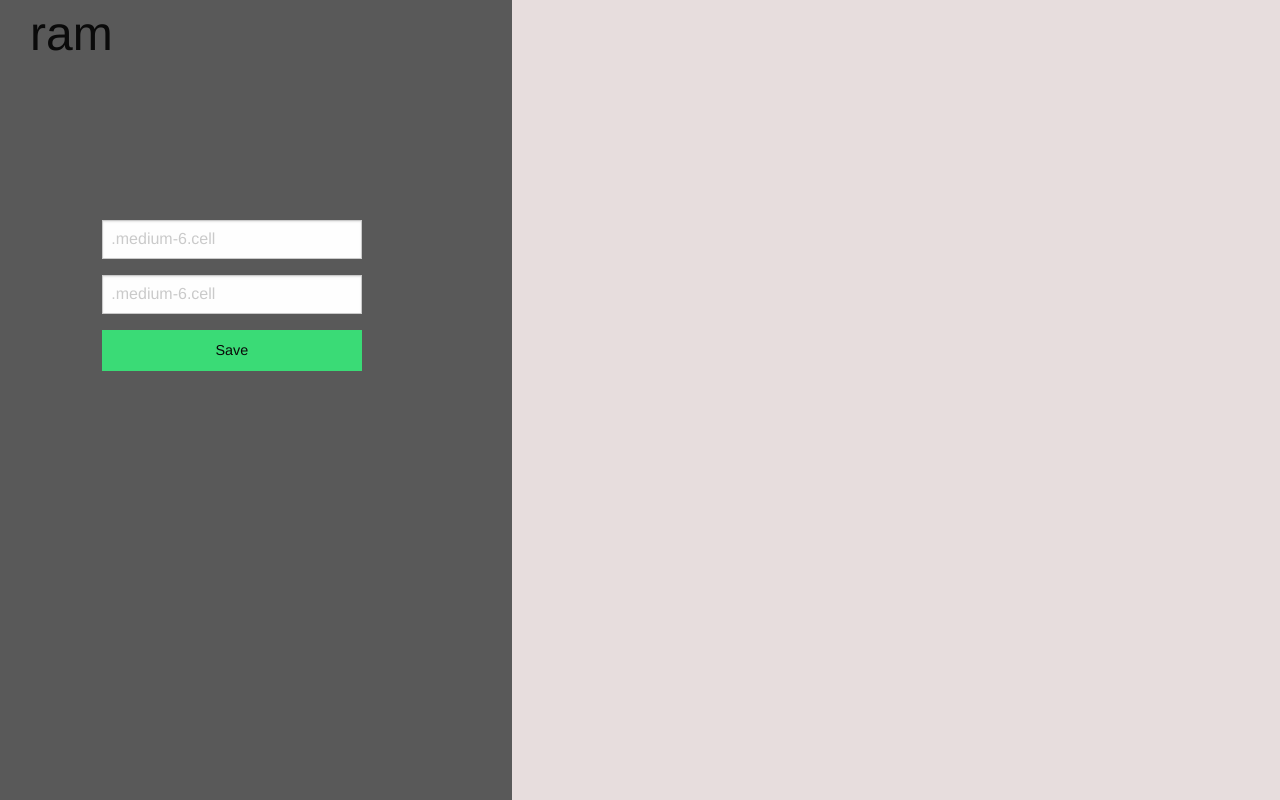
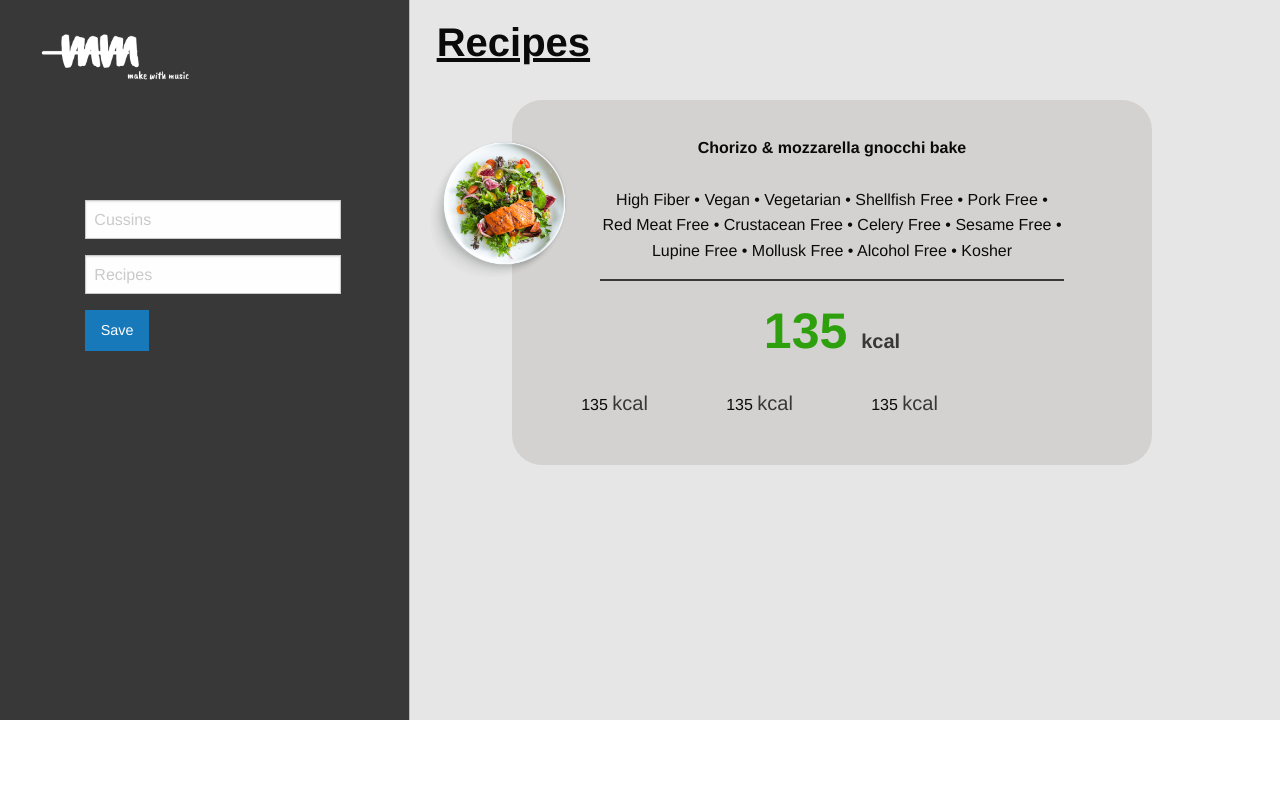
Before and after one commit to bajraroshan/Recipes-with-little-taste-of-music, a plain HTML site: page result.html in a window 1280 px wide. Drawn offline with nearby package versions, Linux system fonts and the light colour scheme.

Commit message:
updated right container

```diff
--- a/assets/css/result.css
+++ b/assets/css/result.css
@@ -1,61 +1,188 @@
-body {
+* {
+    margin: 0px;
+    padding: 0px;
+    box-sizing: border-box;
+    /* font-family: 'Lobster', cursive, sans-serif; */
+    margin: 0 auto;
 
-    background-color: #e7dddd;
-
-
-    /* border: 1px solid #000 */
 }
 
-main {
-    width: 80%;
+body {
+    background: url(../images/b1.png) no-repeat;
+    background-size: cover;
+    /* background-color: #2b2b2b; */
+    box-sizing: border-box;
 
 
 }
-.headertag{
-    display: flex;
+
+.logo {
+    height: 200px;
+    width: 200px;
+
+}
+
+
+
+.leftcontainer {
+
+}
+
+.headertag1 {
+    font-weight: bold;
+    text-align: left;
+    padding: 10px;
+    font-size: 40px;
+    text-decoration: underline;
 
 
 }
-.leftcontainer {
 
-    height: 100%;
-    position: fixed;
-    background-color: #595959;
-    display: flex;
-    flex-direction: column;
-    width: 40%;
+.leftcontainerinput {
+    margin: 0 auto;
+    width: 60%;
+
+}
+
+.imagecard {
+    height: 200px;
+    width: 200px;
+    position: relative;
+    top:40px;
+}
+
+.rightcontainerRecipes {
+    background-color: rgb(211, 210, 208);
+    padding: 30px;
+    border-radius: 30px;
+    text-align: center;
+    position: absolute;
+    left: 40%;
+    z-index: -1;
+
+}
+.recipetitle,.recipeingredients,.calarios{
+
+    width: 80%;
+    margin:5px auto;
+    text-align: center;
+}
+.recipeingredients{
+    border-bottom: 2px solid #383838;
+    /* padding: 2px 0px; */
+}
+.recipetitle{
+    font-weight: bold;
 
 
 }
-.inputfelid{
-    border-radius:
+.calarios {
+    text-align: center;
+    font-weight: bold;
+    color: #2fa00d;
+    font-size: 50px;
+
+    margin: 5px auto;
+
 }
-.leftcontainerinput {
-    width: 60%;
-     display: flex;
-    flex-direction: column;
-    margin-top: 30%;
-    margin-right:25% ;
+.calariostext{
+    font-size: 20px;
+    color: #383838
+
+}
+
+
+/*
+.headertag1 {
+
+    font-weight: bold;
+    text-decoration: underline;
+    font-size:60px;
+
+}
+
+/* .imagecard {
+    width: 200px;
+    height: 150px;
+    position: absolute;
+    top: 60px;
+    left: -90px;
+    border-radius: 50%;
+
+} */
+
+/* .rightcontainerinput {
+    margin-top: 3%;
+    /* position: relative;
+} */
+
+/* .rightcontainerRecipes {
+    background-color: #9c5555;
+    border-radius: 30px;
+    position: absolute
+    box-sizing: border-box;
+    padding: 20px;
+    width: 90%
+} */
 
 
 
 
 
-}
+/* .searchbutton,
+.inputfelid {
+    border-radius: 5px;
+    height: 40px;
+    margin-top: 2%;
 
-.rightcontainer {
-    height: 1000px;
-    position: fixed;
-}
+} */
 
-#left-inputs {
+
+
+
+/* #left-inputs {
     width: 60%;
     display: flex;
     justify-content: center;
-}
+} */
 
-.buttonsearch {
+/* .buttonsearch {
     cursor: pointer;
-    z-index: 2;
 
-}
+
+} */
+
+/* .recipetitle {
+    margin: 0 auto;
+    text-align: center;
+    font-weight: bold;
+
+    width: 80%;
+    color: #383838
+} */
+
+/* .recipeingredients {
+    margin: 5px auto;
+    text-align: center;
+    width: 80%;
+    color: #383838;
+    padding: 10px;
+    border-bottom: 3px solid #383838
+} */
+
+/* .calarios {
+    text-align: left;
+    font-weight: bold;
+    color: #2fa00d;
+    font-size: 50px;
+    width: 80%;
+    margin: 5px auto;
+
+
+
+} */
+/* .calariostext{
+    font-size: 20px;
+    color: #383838
+
+} */
--- a/result.html
+++ b/result.html
@@ -24,31 +24,87 @@
 </head>
 
 <body>
-<header>
+    <header>
 
-</header>
+    </header>
     <main>
-        <div class="row leftcontainer">
-            <div class="columns ">
-                <div class="columns headertag">
-                    <h1>ram</h1>
+        <div class="grid-x" class="maincontext">
+            <div class="cell small-3 mediam-3 large-4 leftcontainer">
+                <div class="cell logo">
+                    <img src="./assets/images/logo.png" alt="logo of the Website">
                 </div>
-                <div class=" columns leftcontainerinput">
-                    <input type="text" placeholder=".medium-6.cell" class ="inputfelid">
-                    <input type="text" placeholder=".medium-6.cell" class ="inputfelid">
-                    <button type="button" class="success button">Save</button>
+                <div class="cell leftcontainerinput">
+                    <input type="text" placeholder="Cussins" class="inputfelid">
+                    <input type="text" placeholder="Recipes" class="inputfelid">
+                    <button type="button" class="button searchbutton">Save</button>
                 </div>
+            </div>
+            <div class="cell small-9 mediam-9 large-8 rightcontainer">
+                <div class="cell headertag1">
+                    <p>Recipes</p>
+                </div>
+                <div class="grid-x rightcontainerinput">
+                    <div class=" cell large-2 imagecard">
+                        <img class="foodplate" src="./assets/images/foodplate.png" alt="">
+                    </div>
+                    <div class="cell large-6 rightcontainerRecipes">
+                        <div class="grid-x">
+                            <div class=" cell recipetitle">
+                                <p>Chorizo & mozzarella gnocchi bake</p>
+                            </div>
+                            <div class="cell recipeingredients ">
+                                <p>High Fiber • Vegan • Vegetarian • Shellfish Free • Pork Free • Red Meat Free •
+                                    Crustacean
+                                    Free • Celery Free • Sesame Free • Lupine Free • Mollusk Free • Alcohol Free •
+                                    Kosher
+                                </p>
+                            </div>
+                            <div class="cell">
+                                <div class="cell large-6 calarios">
+                                    <p>135 <span class=calariostext>kcal</span></p>
 
-            </div>
-        </div>
-        <div class="columns">
+                                </div>
+                                <div class="cell large-6  big3">
+                                    <div class="grid-x">
 
-        </div>
+                                        <div class="cell large-3 Carbs">
+                                            <p>135 <span class=calariostext>kcal</span></p>
+
+                                        </div>
+                                        <div class="cell large-3  Fats">
+                                            <p>135 <span class=calariostext>kcal</span></p>
+
+                                        </div>
+                                        <div class="cell large-3  Fats">
+                                            <p>135 <span class=calariostext>kcal</span></p>
+
+                                        </div>
+
+
+                                    </div>
 
 
 
-        </div>
+                                </div>
+                            </div>
+
+                        </div>
+
+
+                    </div>
+
+                </div>
+            </div>
     </main>
+
+    <script src="js/vendor/jquery.js"></script>
+    <script src="js/vendor/what-input.js"></script>
+    <script src="js/vendor/foundation.min.js"></script>
+    <script src="./assets/js/result.js"></script>
+
+
+
+
 
 </body>
 
@@ -59,7 +115,6 @@
 
 <!-- <header>
 
-
 </header>
 <main>
     <div class="columns large-5 leftcontainer">
@@ -68,13 +123,9 @@
             <input type="text" placeholder=".medium-6.cell">
             <input type="text" placeholder=".medium-6.cell">
         </div>
-
     </div>
     <div class="columns large-8 rightcontainer">
-
     </div>
-
-
 </main>
 <footer>
 </footer> -->
```
Also changed, not shown: assets/css/resetcss/reset.css (added), assets/images/b1.png (added), assets/images/backgroundimage1.png (added).
